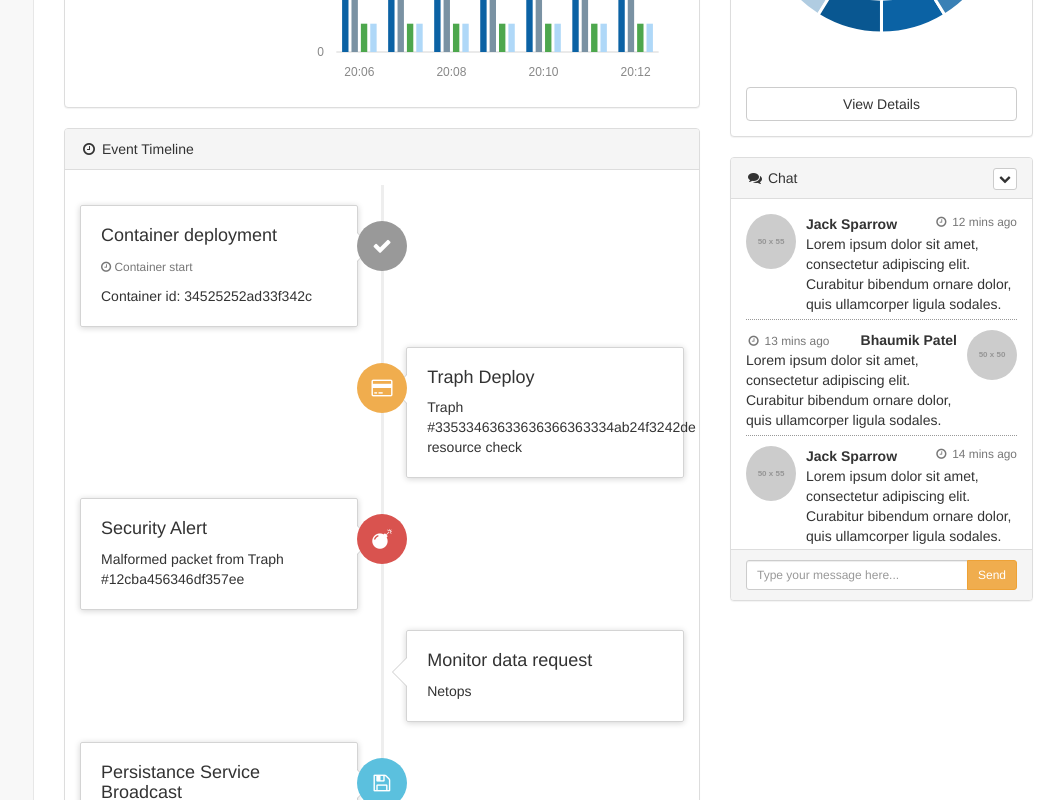
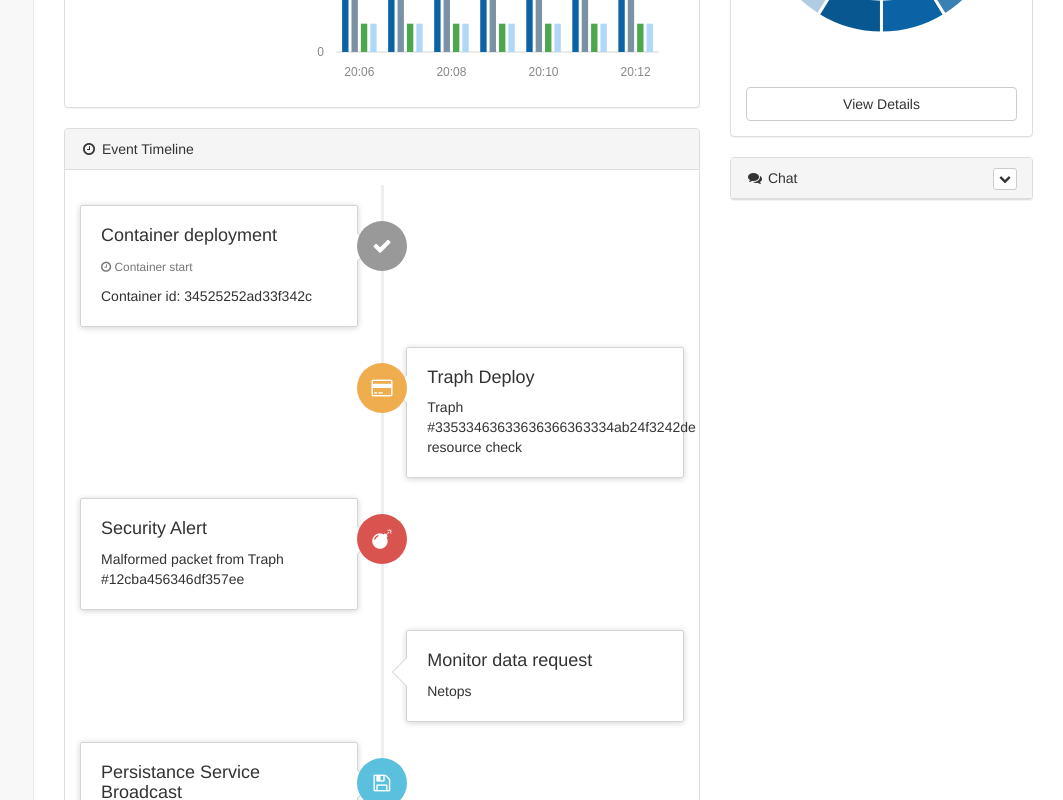
Before and after one commit to earthcomputing/enode-dashboard, a website: page pages/index.html in a window 1280 px wide. Shown: the part 1074-1874 px from the top of the page, without its empty margins (217-1280 px from the left). Drawn offline with Linux system fonts and the light colour scheme; placeholder pictures from the web are drawn by us.

Commit message:
style sheet updates

```diff
--- a/data/morris-data.js
+++ b/data/morris-data.js
@@ -3,52 +3,52 @@ $(function() {
     Morris.Area({
         element: 'morris-area-chart',
         data: [{
-            time: '133401',
+            time: '101101',
             enp2s0: 3401,
             enp6s0: 3400,
             enp7s0: 2647
         }, {
-            time: '133402',
+            time: '101102',
             enp2s0: 2778,
             enp6s0: 2294,
             enp7s0: 2441
         }, {
-            time: '133403',
+            time: '101103',
             enp2s0: 4912,
             enp6s0: 1969,
             enp7s0: 2501
         }, {
-            time: '133404',
+            time: '101104',
             enp2s0: 3767,
             enp6s0: 3597,
             enp7s0: 5689
         }, {
-            time: '133411',
+            time: '101111',
             enp2s0: 6810,
             enp6s0: 1914,
             enp7s0: 2293
         }, {
-            time: '133412',
+            time: '101112',
             enp2s0: 5670,
             enp6s0: 4293,
             enp7s0: 1881
         }, {
-            time: '133413',
+            time: '101113',
             enp2s0: 4820,
             enp6s0: 3795,
             enp7s0: 1588
         }, {
-            time: '133414',
+            time: '101114',
             enp2s0: 15073,
             enp6s0: 5967,
             enp7s0: 5175
         }, {
-            time: '133421',
+            time: '101121',
             enp2s0: 10687,
             enp6s0: 4460,
             enp7s0: 2028
         }, {
-            time: '133422',
+            time: '101122',
             enp2s0: 8432,
             enp6s0: 5713,
             enp7s0: 1791
--- a/package.json
+++ b/package.json
@@ -22,6 +22,10 @@
     "url": "https://github.com/BlackrockDigital/startbootstrap-sb-admin-2.git"
   },
   "dependencies": {
-    "serve-index": "^1.8.0"
+    "bower": "^1.7.9",
+    "express": "^4.14.0",
+    "serve-index": "^1.8.0",
+    "socket-io": "0.0.0",
+    "socket.io": "^1.4.8"
   }
 }
--- a/pages/index.html
+++ b/pages/index.html
@@ -469,24 +469,24 @@
                                                 </tr>
                                             </thead>
                                             <tbody>
-                                                <tr>
+                                                <tr class="link-up" >
                                                     <td>enp2s0</td>
                                                     <td>up</td>
                                                     <td>3400</td>
                                                     <td>4500</td>
                                                 </tr>
-                                                <tr>
+                                                <tr class="link-up" >
                                                     <td>enp6s0</td>
                                                     <td>up</td>
                                                     <td>56000</td>
                                                     <td>45000</td>
                                                 </tr>
-                                                <tr>
+                                                <tr class="link-down" >
                                                     <td>enp7s0</td>
                                                     <td>down</td>
                                                     <td>56</td>
                                                     <td>400</td>
-                                                <tr>
+                                                <tr class="link-down" >
                                                     <td>enp8s0</td>
                                                     <td>down</td>
                                                     <td>5</td>
@@ -698,87 +698,7 @@
                                 </ul>
                             </div>
                         </div>
-                        <!-- /.panel-heading -->
-                        <div class="panel-body">
-                            <ul class="chat">
-                                <li class="left clearfix">
-                                    <span class="chat-img pull-left">
-                                        <img src="http://placehold.it/50/55C1E7/fff" alt="User Avatar" class="img-circle" />
-                                    </span>
-                                    <div class="chat-body clearfix">
-                                        <div class="header">
-                                            <strong class="primary-font">Jack Sparrow</strong>
-                                            <small class="pull-right text-muted">
-                                                <i class="fa fa-clock-o fa-fw"></i> 12 mins ago
-                                            </small>
-                                        </div>
-                                        <p>
-                                            Lorem ipsum dolor sit amet, consectetur adipiscing elit. Curabitur bibendum ornare dolor, quis ullamcorper ligula sodales.
-                                        </p>
-                                    </div>
-                                </li>
-                                <li class="right clearfix">
-                                    <span class="chat-img pull-right">
-                                        <img src="http://placehold.it/50/FA6F57/fff" alt="User Avatar" class="img-circle" />
-                                    </span>
-                                    <div class="chat-body clearfix">
-                                        <div class="header">
-                                            <small class=" text-muted">
-                                                <i class="fa fa-clock-o fa-fw"></i> 13 mins ago</small>
-                                            <strong class="pull-right primary-font">Bhaumik Patel</strong>
-                                        </div>
-                                        <p>
-                                            Lorem ipsum dolor sit amet, consectetur adipiscing elit. Curabitur bibendum ornare dolor, quis ullamcorper ligula sodales.
-                                        </p>
-                                    </div>
-                                </li>
-                                <li class="left clearfix">
-                                    <span class="chat-img pull-left">
-                                        <img src="http://placehold.it/50/55C1E7/fff" alt="User Avatar" class="img-circle" />
-                                    </span>
-                                    <div class="chat-body clearfix">
-                                        <div class="header">
-                                            <strong class="primary-font">Jack Sparrow</strong>
-                                            <small class="pull-right text-muted">
-                                                <i class="fa fa-clock-o fa-fw"></i> 14 mins ago</small>
-                                        </div>
-                                        <p>
-                                            Lorem ipsum dolor sit amet, consectetur adipiscing elit. Curabitur bibendum ornare dolor, quis ullamcorper ligula sodales.
-                                        </p>
-                                    </div>
-                                </li>
-                                <li class="right clearfix">
-                                    <span class="chat-img pull-right">
-                                        <img src="http://placehold.it/50/FA6F57/fff" alt="User Avatar" class="img-circle" />
-                                    </span>
-                                    <div class="chat-body clearfix">
-                                        <div class="header">
-                                            <small class=" text-muted">
-                                                <i class="fa fa-clock-o fa-fw"></i> 15 mins ago</small>
-                                            <strong class="pull-right primary-font">Bhaumik Patel</strong>
-                                        </div>
-                                        <p>
-                                            Lorem ipsum dolor sit amet, consectetur adipiscing elit. Curabitur bibendum ornare dolor, quis ullamcorper ligula sodales.
-                                        </p>
-                                    </div>
-                                </li>
-                            </ul>
-                        </div>
-                        <!-- /.panel-body -->
-                        <div class="panel-footer">
-                            <div class="input-group">
-                                <input id="btn-input" type="text" class="form-control input-sm" placeholder="Type your message here..." />
-                                <span class="input-group-btn">
-                                    <button class="btn btn-warning btn-sm" id="btn-chat">
-                                        Send
-                                    </button>
-                                </span>
-                            </div>
-                        </div>
-                        <!-- /.panel-footer -->
-                    </div>
-                    <!-- /.panel .chat-panel -->
-                </div>
+
                 <!-- /.col-lg-4 -->
             </div>
             <!-- /.row -->
```
Also changed, not shown: dist/css/sb-admin-2.css.
